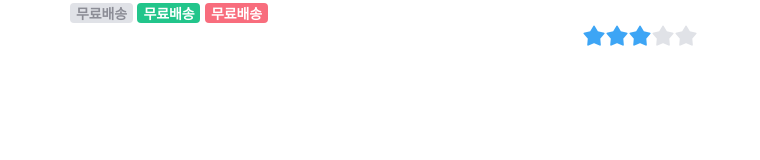
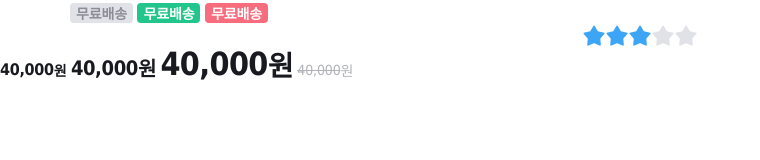
Before and after one commit to younhoso/UI-development, a website: page index.html in a window 1280 px wide. Shown: the whole page, without its empty margins (0-760 px from the left). Drawn offline with nearby package versions, Linux system fonts and the light colour scheme; files that its build step writes are made by us from their sources; files whose address does not match are found by name.

Commit message:
implement price components

```diff
--- a/index.html
+++ b/index.html
@@ -23,5 +23,27 @@
       <i class="ic-star"></i>
       <i class="ic-star"></i>
     </div>
+
+    <div>
+      <div class="price-16">
+        <strong class="amount">40,000</strong>
+        <span class="currency">원</span>
+      </div>
+
+      <div class="price-20">
+        <strong class="amount">40,000</strong>
+        <span class="currency">원</span>
+      </div>
+
+      <div class="price-32">
+        <strong class="amount">40,000</strong>
+        <span class="currency">원</span>
+      </div>
+
+      <div class="price-off">
+        <strong class="amount">40,000</strong>
+        <span class="currency">원</span>
+      </div>
+    </div>
   </body>
 </html>
--- a/src/styles/constants/_typography.scss
+++ b/src/styles/constants/_typography.scss
@@ -1,5 +1,5 @@
-$font-main: 'Noto Sans KR', sans-serif;
-$font-price: 'Tahoma', sans-serif;
+$font-main: "Noto Sans KR", sans-serif;
+$font-price: "Tahoma", sans-serif;
 
 $font-size-12: 12px;
 $line-height-12: 16px;
@@ -21,6 +21,10 @@ $font-size-18: 18px;
 $line-height-18: 28px;
 $letter-spacing-18: -0.02em;
 
+$font-size-20: 20px;
+$line-height-20: 28px;
+$letter-spacing-20: -0.02em;
+
 $font-size-24: 24px;
 $line-height-18: 34px;
 $letter-spacing-18: -0.01em;
--- a/src/styles/index.scss
+++ b/src/styles/index.scss
@@ -14,5 +14,6 @@
 @import "./modules/tags";
 @import "./modules/avatars";
 @import "./modules/starRatings";
+@import "./modules/prices";
 
 @import "./layouts/grids";
--- a/src/styles/mixins/_textStyle.scss
+++ b/src/styles/mixins/_textStyle.scss
@@ -26,6 +26,12 @@
   font-size: $font-size-18;
   line-height: $line-height-18;
   letter-spacing: $letter-spacing-18;
+}
+
+@mixin text-style-20() {
+  font-size: $font-size-20;
+  line-height: $line-height-20;
+  letter-spacing: $letter-spacing-20;
 }
 
 @mixin text-style-24() {
@@ -59,6 +65,9 @@ p {
   @if ($size == 18) {
     @include text-style-18;
   }
+  @if ($size == 20) {
+    @include text-style-20;
+  }
   @if ($size == 24) {
     @include text-style-24;
   }
--- /dev/null
+++ b/src/styles/modules/_prices.scss
@@ -0,0 +1,72 @@
+%price-base {
+  @include inline-flexBox(center, start);
+
+  .amount {
+    font-family: $font-price;
+    line-height: 1;
+  }
+  .currency {
+    font-family: $font-main;
+  }
+}
+
+.price-16,
+.price-20,
+.price-32 {
+  @extend %price-base;
+  color: $gray-19;
+
+  .amount {
+    font-weight: 700;
+    letter-spacing: -0.02em;
+  }
+  .currency {
+    font-weight: 700;
+  }
+}
+
+.price-16 {
+  .amount {
+    font-size: 16px;
+  }
+  .currency {
+    @include textStyle(14);
+  }
+}
+
+.price-20 {
+  .amount {
+    font-size: 20px;
+  }
+  .currency {
+    @include textStyle(20);
+  }
+}
+
+.price-32 {
+  .amount {
+    font-size: 32px;
+  }
+  .currency {
+    font-size: 28px;
+    font-weight: 700;
+    line-height: 32px;
+    letter-spacing: -0.02em;
+  }
+}
+
+.price-off {
+  @extend %price-base;
+  color: $gray-b2;
+
+  .amount {
+    font-size: 14px;
+    font-weight: 400;
+    letter-spacing: -0.01em;
+    text-decoration: line-through;
+  }
+  .currency {
+    @include textStyle(14);
+    font-weight: 400;
+  }
+}
--- a/src/styles/modules/_starRatings.scss
+++ b/src/styles/modules/_starRatings.scss
@@ -1,4 +1,4 @@
-%starRatingBase {
+%star-rating-base {
   @include flexBox(start);
   .ic-star {
     color: $gray-e0;
@@ -10,21 +10,21 @@
 }
 
 .star-rating-13 {
-  @extend %starRatingBase;
+  @extend %star-rating-base;
   font-size: 13px;
 }
 
 .star-rating-16 {
-  @extend %starRatingBase;
+  @extend %star-rating-base;
   font-size: 16px;
 }
 
 .star-rating-20 {
-  @extend %starRatingBase;
+  @extend %star-rating-base;
   font-size: 20px;
 }
 
 .star-rating-24 {
-  @extend %starRatingBase;
+  @extend %star-rating-base;
   font-size: 24px;
 }
```
